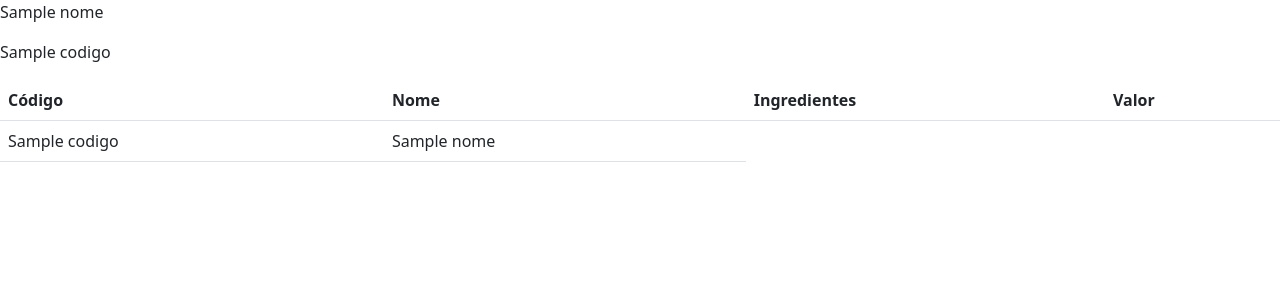
After one commit to ViniEVR/ProjetosSenac, a Flask app: template ProjetoHamburgueria/templates/teste.html in a window 1280 px wide. The commit adds this page. Shown: the top 300 px of the page. Run offline with Flask 2, Linux system fonts and the light colour scheme; the template is opened without the code that fills it: most values are stand-ins (such as "Sample title", 1, 10 or a date in 2020).

Commit message:
Adicionando itens em lista

```diff
--- a/ProjetoHamburgueria/Templates/index.html
+++ b/ProjetoHamburgueria/Templates/index.html
@@ -13,7 +13,11 @@
         <h1>Hamburgueria</h1>
     </div>
     <div style="margin-top: 80px;" class="d-grid gap-4 justify-content-center">
-        <button type="button" class="btn btn-warning btn-lg">Lanches</button>
+
+        <form action="/teste.html" method="POST">
+          <button type="submit" class="btn btn-warning btn-lg">Lanches</button>
+        </form>
+
         <button type="button" class="btn btn-warning btn-lg">Bebidas</button>
         <button type="button" class="btn btn-warning btn-lg">Sobremesas</button>
         <button type="button" class="btn btn-warning btn-lg">Pagar a conta e sair</button>
--- a/ProjetoHamburgueria/main.py
+++ b/ProjetoHamburgueria/main.py
@@ -1,8 +1,12 @@
 from flask import Flask, render_template, request
 import this
+
+from numpy import character
 import cardapio
 import conexao
 import operacoes
+import re
+this.flag = False
 this.codigo = 0
 this.nome = ""
 this.telefone = ""
@@ -21,6 +25,7 @@ this.valorSobremesa = 0
 this.sobremesa = ""
 this.Funcionario = ""
 this.senhaFuncionario = ""
+
 
 
 inicio = Flask(__name__) #Representando uma variável do tipo flask
@@ -88,13 +93,19 @@ def cadastroBebida():
     return render_template('funcionario.html', titulo='Funcionário - ADM', resultado=this.dados)
 
 
+
 @inicio.route('/teste.html', methods = ['GET', 'POST'])
-def cadastroBebida():
-    if request.method == 'POST':
-        this.bebida = request.form['cBebida']
-        this.valorBebida = request.form['cValorBebida']
-        this.dados = operacoes.inserirBebidas(this.bebida, float(this.valorBebida))
-    return render_template('teste.html', titulo='Funcionário - ADM', resultado=this.dados)
+def teste():
+
+        if request.method == 'POST':
+            if(this.flag == False):
+                this.codigo = operacoes.selecionarCodigoLanche()
+                this.nome = operacoes.selecionarNomeLanche()
+            this.flag = True
+
+        return render_template('teste.html', titulo = 'Consultar', codigo = this.codigo, nome = this.nome)
+
+
 
 
 if __name__ == "__main__":
--- /dev/null
+++ b/ProjetoHamburgueria/templates/teste.html
@@ -0,0 +1,37 @@
+<!DOCTYPE html>
+<html lang="pt-BR">
+<head>
+    <meta charset="utf-8">
+    <meta name="viewport" content="width=device-width, initial-scale=1">
+    <link rel="stylesheet" type="text/css" href="{{ url_for('static', filename='css/style.css') }}">
+    <link href="https://cdn.jsdelivr.net/npm/bootstrap@5.2.0-beta1/dist/css/bootstrap.min.css" rel="stylesheet" integrity="sha384-0evHe/X+R7YkIZDRvuzKMRqM+OrBnVFBL6DOitfPri4tjfHxaWutUpFmBp4vmVor" crossorigin="anonymous">
+    <script src="https://cdn.jsdelivr.net/npm/bootstrap@5.2.0-beta1/dist/js/bootstrap.bundle.min.js" integrity="sha384-pprn3073KE6tl6bjs2QrFaJGz5/SUsLqktiwsUTF55Jfv3qYSDhgCecCxMW52nD2" crossorigin="anonymous"></script>
+    <title>Bootstrap demo</title>
+</head>
+<body>
+    <p>{{ nome }}</p>
+    <p>{{ codigo }}</p>
+
+
+    <table class="table table-hover">
+
+        <tr allign="center">
+            <th>Código</th>
+            <th>Nome</th>
+            <th>Ingredientes</th>
+            <th>Valor</th>
+        </tr>
+        {% for j in codigo %}
+        {% for i in nome %}
+
+        <tr allign="center">
+            <td>{{j}}</td>
+            <td>{{i}}</td>
+        </tr>
+        {% endfor %}
+        {% endfor %}
+
+
+    </table>
+</body>
+</html>
```
Also changed, not shown: ProjetoHamburgueria/operacoes.py (+42 -7 lines).
